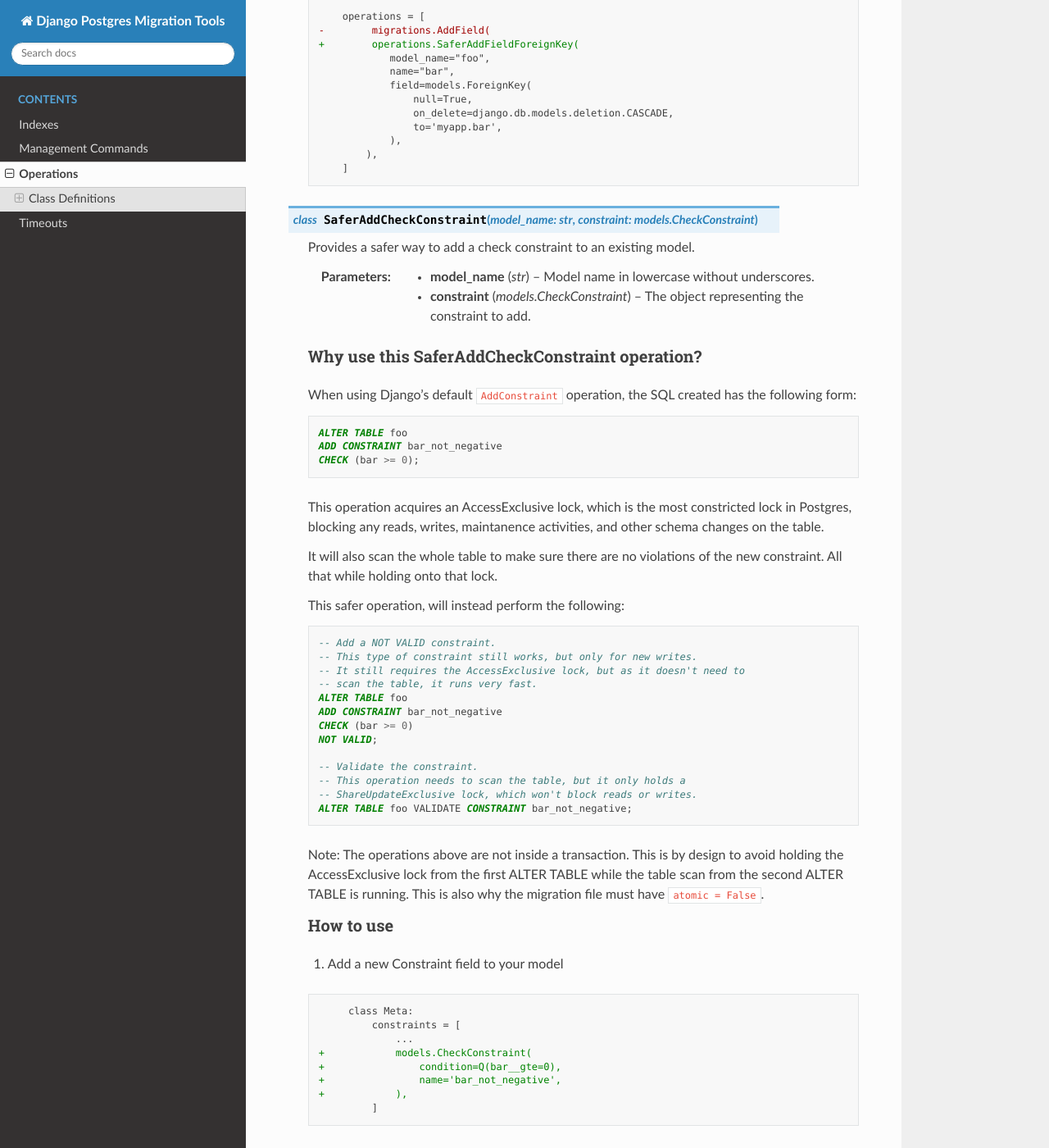
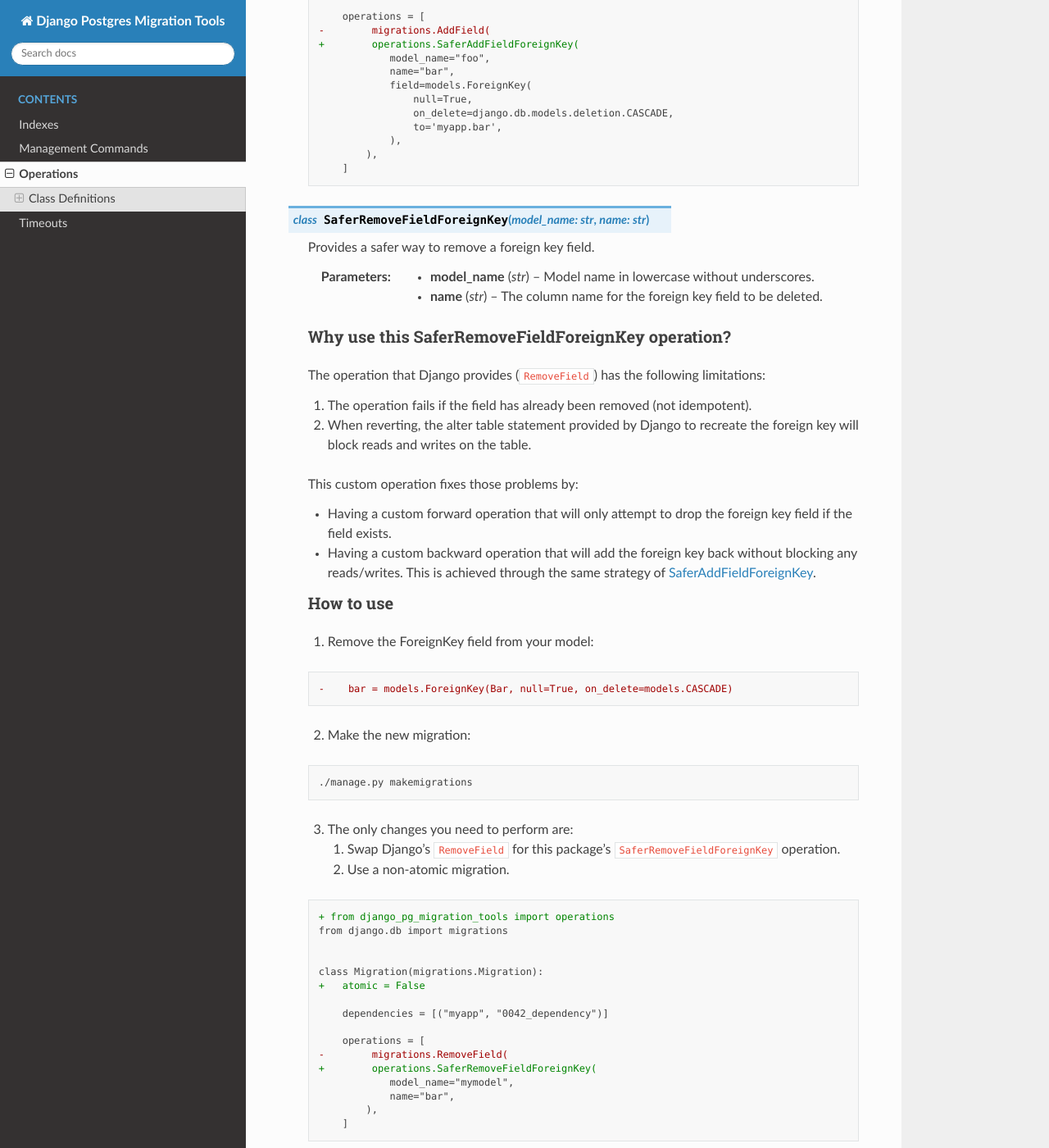
Before and after one commit to kraken-tech/django-pg-migration-tools, a Sphinx documentation site: the page built from docs/usage/operations.rst, in a window 1280 px wide and 1400 px high, scrolled down 10658 px. Shown: the whole window at 82% size. Built offline with Sphinx 7.4.7 and the Read the Docs theme 3.1.0, drawn with Linux system fonts in a browser that asks for light colours.

Commit message:
Add documentation for SaferRemoveFieldForeignKey

```diff
--- a/docs/usage/operations.rst
+++ b/docs/usage/operations.rst
@@ -517,6 +517,7 @@ Class Definitions
               ),
           ]
 
+.. _safer_add_field_foreign_key:
 .. py:class:: SaferAddFieldForeignKey(model_name: str, name: str, field: models.ForeignKey)
 
     Provides a safer way to add a foreign key field to an existing model
@@ -636,6 +637,73 @@ Class Definitions
               ),
           ]
 
+.. py:class:: SaferRemoveFieldForeignKey(model_name: str, name: str)
+
+    Provides a safer way to remove a foreign key field.
+
+    :param model_name: Model name in lowercase without underscores.
+    :type model_name: str
+    :param name: The column name for the foreign key field to be deleted.
+    :type name: str
+
+    **Why use this SaferRemoveFieldForeignKey operation?**
+    ------------------------------------------------------
+
+    The operation that Django provides (``RemoveField``) has the
+    following limitations:
+
+    1. The operation fails if the field has already been removed (not
+       idempotent).
+    2. When reverting, the alter table statement provided by Django to recreate
+       the foreign key will block reads and writes on the table.
+
+    This custom operation fixes those problems by:
+
+    - Having a custom forward operation that will only attempt to drop the
+      foreign key field if the field exists.
+    - Having a custom backward operation that will add the foreign key back
+      without blocking any reads/writes. This is achieved through the same
+      strategy of :ref:`SaferAddFieldForeignKey <safer_add_field_foreign_key>`.
+
+    How to use
+    ----------
+
+    1. Remove the ForeignKey field from your model:
+
+    .. code-block:: diff
+
+      -    bar = models.ForeignKey(Bar, null=True, on_delete=models.CASCADE)
+
+    2. Make the new migration:
+
+    .. code-block:: bash
+
+      ./manage.py makemigrations
+
+    3. The only changes you need to perform are:
+
+       1. Swap Django's ``RemoveField`` for this package's
+          ``SaferRemoveFieldForeignKey`` operation.
+       2. Use a non-atomic migration.
+
+    .. code-block:: diff
+
+      + from django_pg_migration_tools import operations
+      from django.db import migrations
+
+
+      class Migration(migrations.Migration):
+      +   atomic = False
+
+          dependencies = [("myapp", "0042_dependency")]
+
+          operations = [
+      -        migrations.RemoveField(
+      +        operations.SaferRemoveFieldForeignKey(
+                  model_name="mymodel",
+                  name="bar",
+              ),
+          ]
 
 .. py:class:: SaferAddCheckConstraint(model_name: str, constraint: models.CheckConstraint)
 
```
